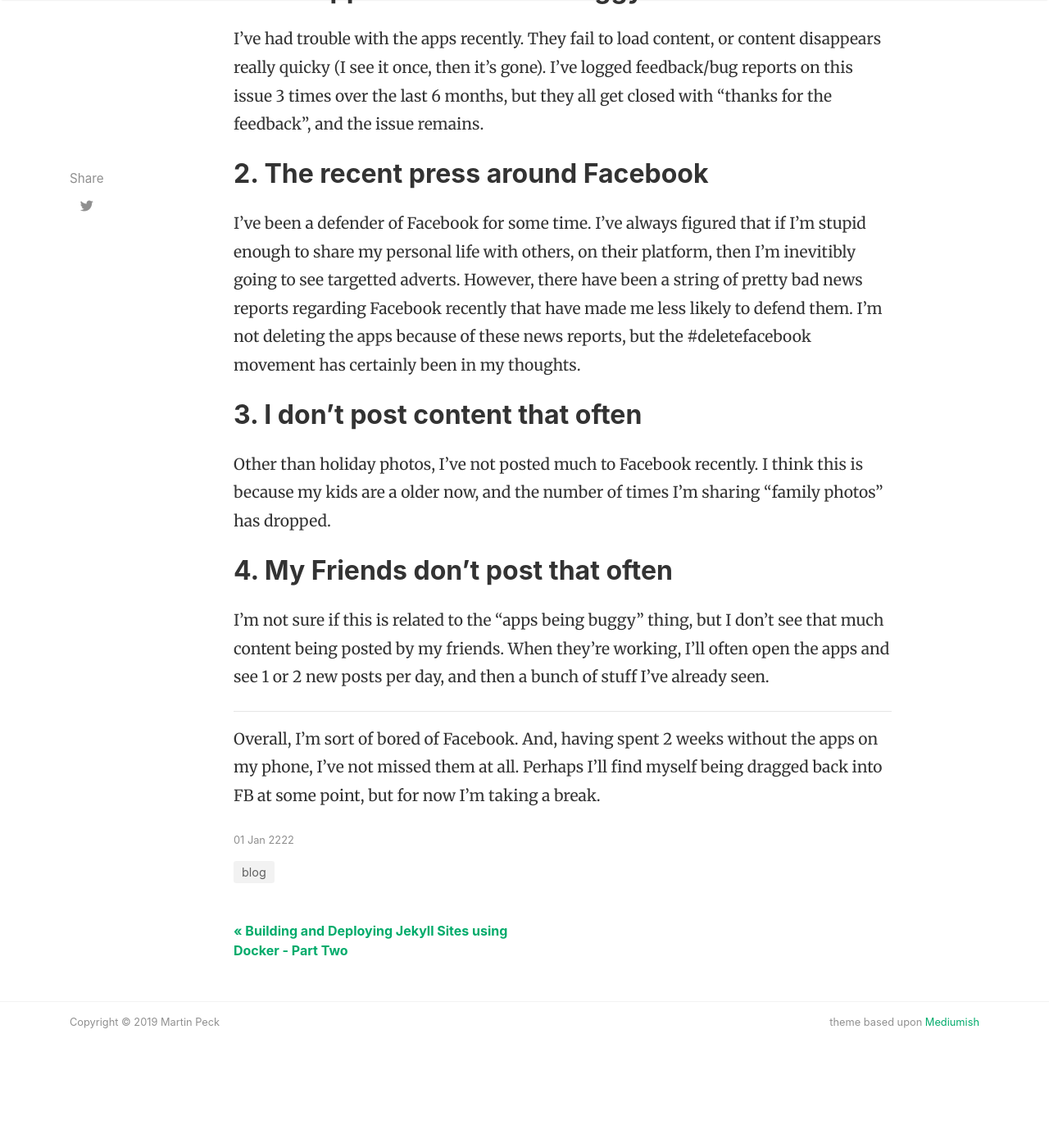
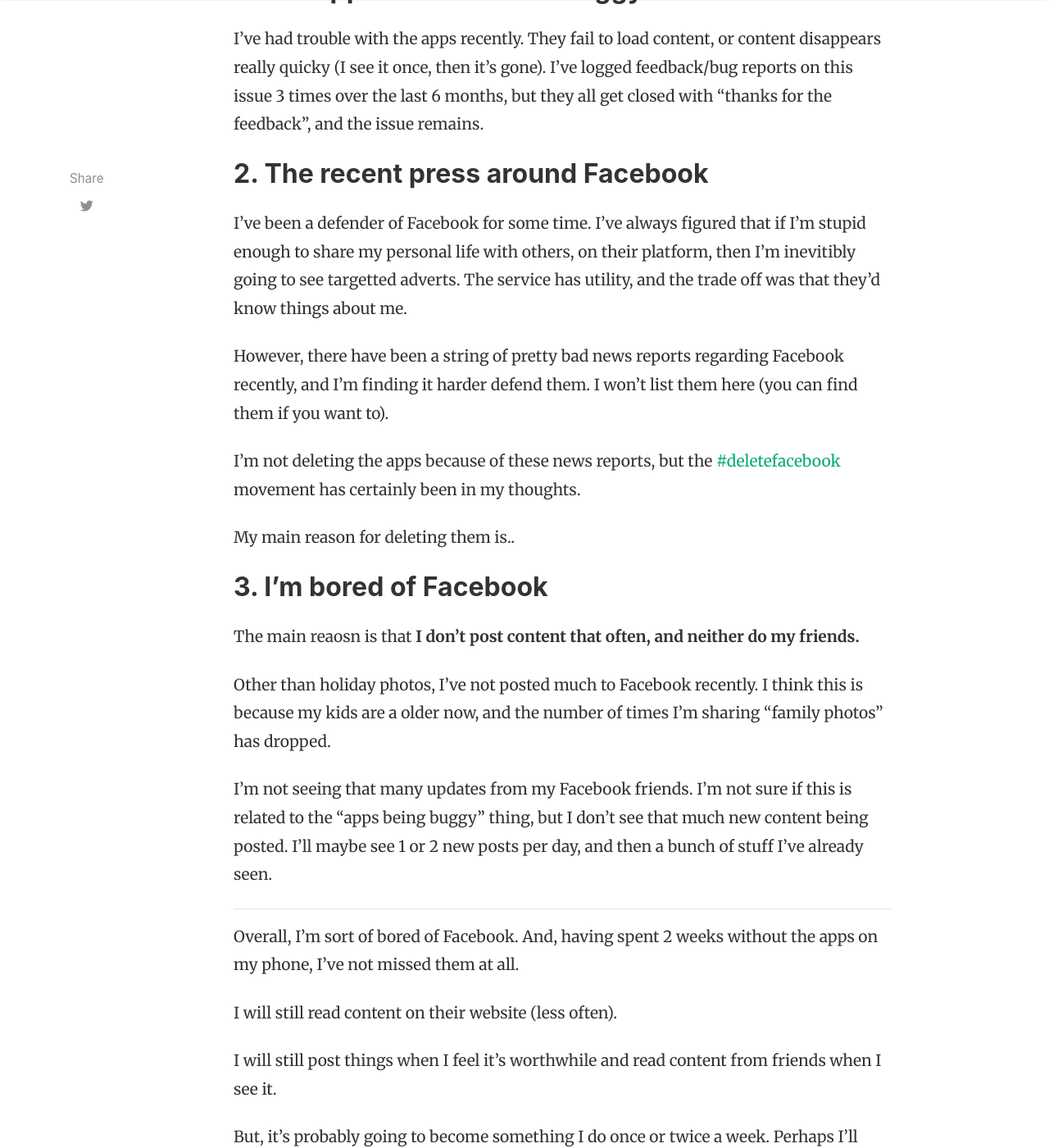
Before and after one commit to martinpeck/martinpeck.github.io, a Jekyll site: the page built from _posts/2222-01-01-uninstalling-facebook.markdown, in a window 1280 px wide and 1400 px high, scrolled down 1367 px. Shown: the whole window at 82% size. Built offline with Jekyll 4.4.1, drawn with Linux system fonts in a browser that asks for light colours; nearby versions of some CDN libraries; before the commit the page ends 2698 px from its top, so only the background shows below that; some of the changed text lies outside the part shown.

Commit message:
final updates for facebook post

```diff
--- a/_posts/2222-01-01-uninstalling-facebook.markdown
+++ b/_posts/2222-01-01-uninstalling-facebook.markdown
@@ -24,16 +24,32 @@
 
 ## 2. The recent press around Facebook
 
-I've been a defender of Facebook for some time. I've always figured that if I'm stupid enough to share my personal life with others, on their platform, then I'm inevitibly going to see targetted adverts. However, there have been a string of pretty bad news reports regarding Facebook recently that have made me less likely to defend them. I'm not deleting the apps because of these news reports, but the #deletefacebook movement has certainly been in my thoughts.
+I've been a defender of Facebook for some time. I've always figured that if I'm stupid enough to share my personal life with others, on their platform, then I'm inevitibly going to see targetted adverts. The service has utility, and the trade off was that they'd know things about me.
 
-## 3. I don't post content that often
+However, there have been a string of pretty bad news reports regarding Facebook recently, and I'm finding it harder defend them. I won't list them here (you can find them if you want to).
+
+I'm not deleting the apps because of these news reports, but the [#deletefacebook][deletefb] movement has certainly been in my thoughts.
+
+My main reason for deleting them is..
+
+## 3. I'm bored of Facebook
+
+The main reaosn is that **I don't post content that often, and neither do my friends.**
 
 Other than holiday photos, I've not posted much to Facebook recently. I think this is because my kids are a older now, and the number of times I'm sharing "family photos" has dropped.
 
-## 4. My Friends don't post that often
-
-I'm not sure if this is related to the "apps being buggy" thing, but I don't see that much content being posted by my friends. When they're working, I'll often open the apps and see 1 or 2 new posts per day, and then a bunch of stuff I've already seen.
+I'm not seeing that many updates from my Facebook friends. I'm not sure if this is related to the "apps being buggy" thing, but I don't see that much new content being posted. I'll maybe see 1 or 2 new posts per day, and then a bunch of stuff I've already seen.
 
 ---
 
-Overall, I'm sort of bored of Facebook. And, having spent 2 weeks without the apps on my phone, I've not missed them at all. Perhaps I'll find myself being dragged back into FB at some point, but for now I'm taking a break.
+Overall, I'm sort of bored of Facebook. And, having spent 2 weeks without the apps on my phone, I've not missed them at all.
+
+I will still read content on their website (less often).
+
+I will still post things when I feel it's worthwhile and read content from friends when I see it.
+
+But, it's probably going to become something I do once or twice a week. Perhaps I'll find myself being dragged back into FB at some point.
+
+Let's see.
+
+[deletefb]:https://twitter.com/hashtag/DeleteFacebook
```
Also changed, not shown: other parts of _posts/2222-01-01-uninstalling-facebook.markdown (+1 -1 lines).
